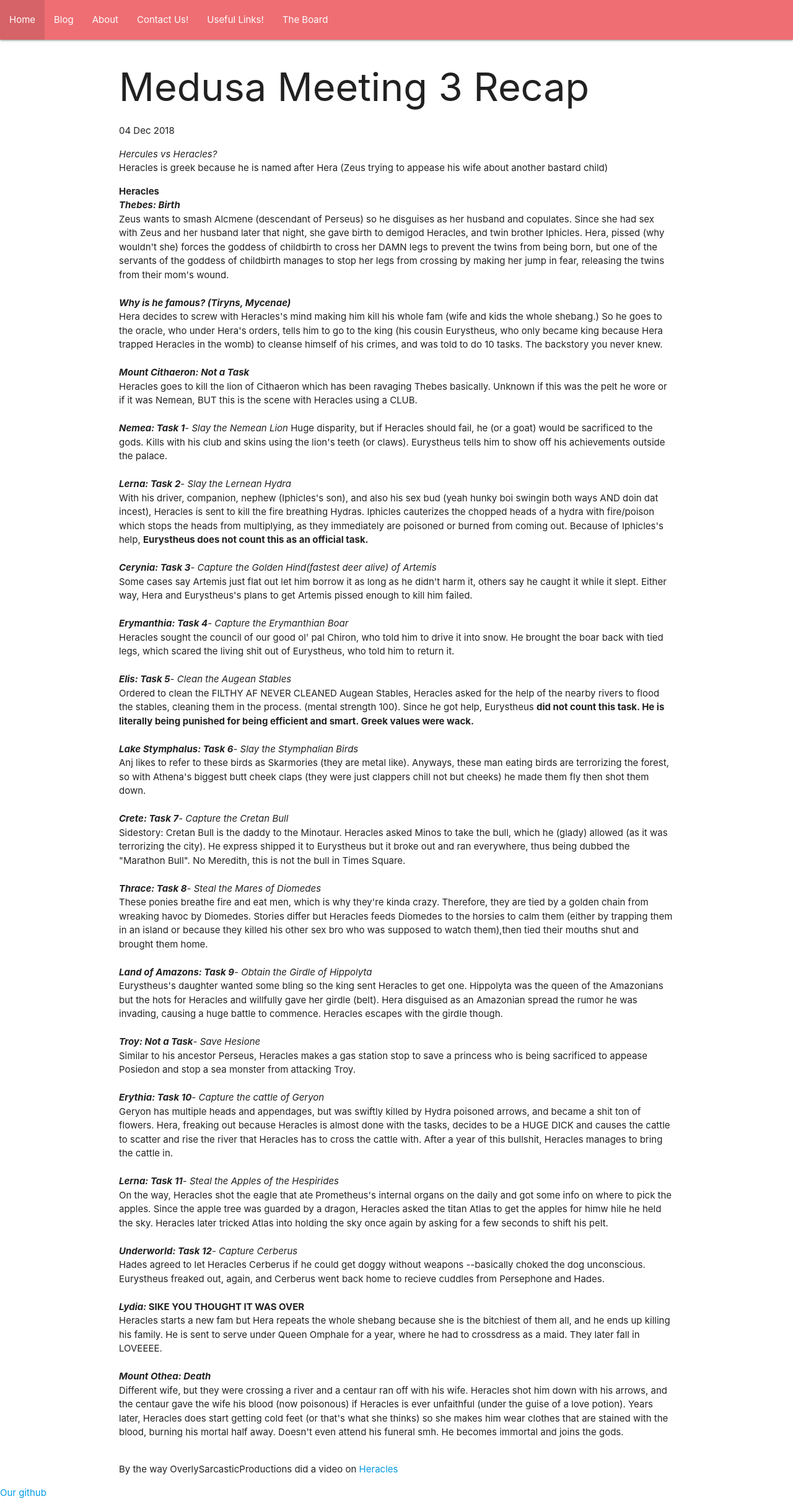
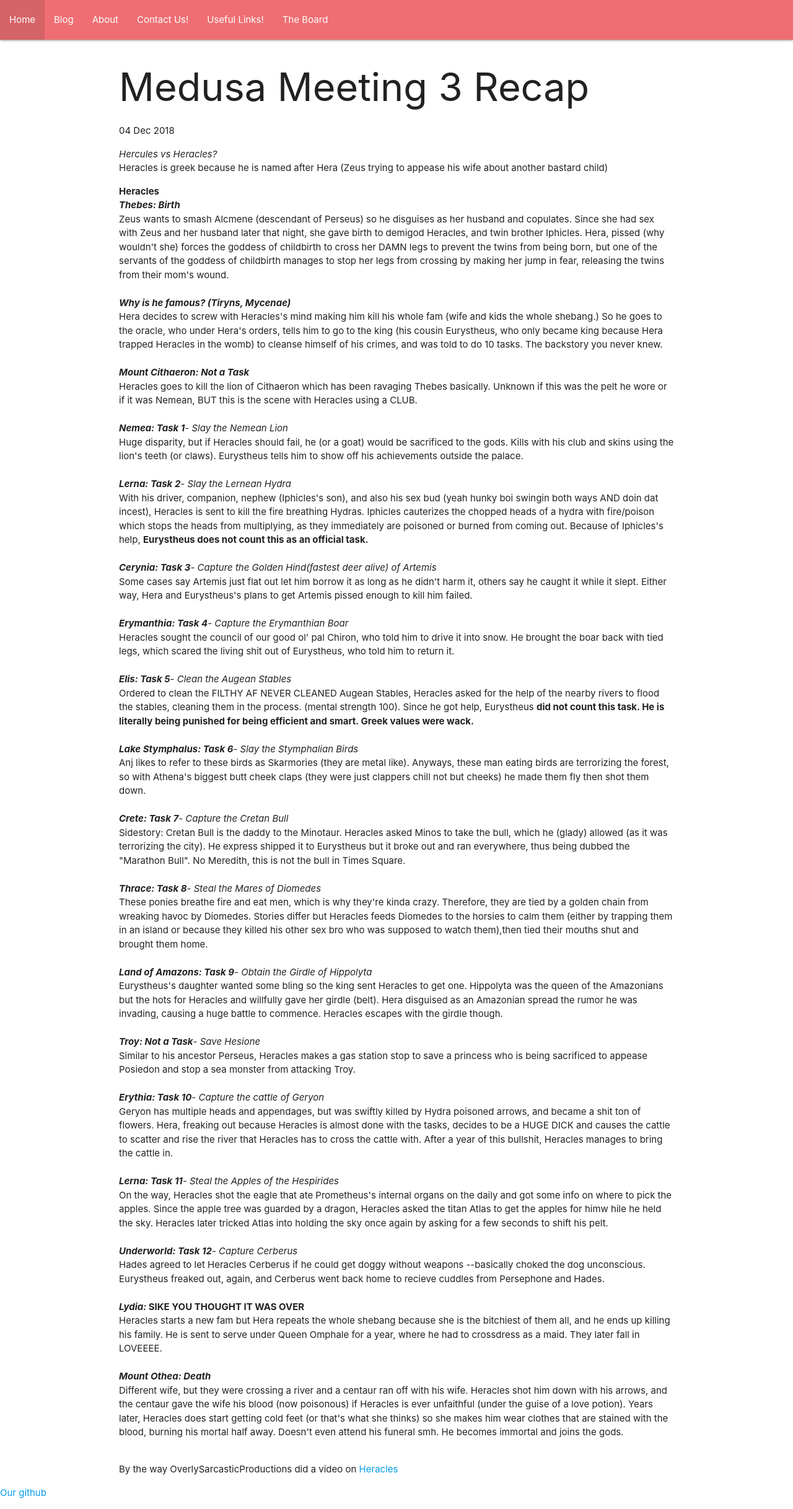
Before and after one commit to stuyCLC/stuyCLC.github.io, a Jekyll site: the page built from _posts/2018-12-4-Medusa-Meeting#3-recap.md, in a window 1280 px wide. Shown: the whole page at 62% size. Built offline with Jekyll 4.4.1, drawn with Linux system fonts in a browser that asks for light colours.

```diff
--- a/_posts/2018-12-4-Medusa-Meeting#3-recap.md
+++ b/_posts/2018-12-4-Medusa-Meeting#3-recap.md
@@ -8,7 +8,7 @@ title: Medusa Meeting 3 Recap
     <li> <i> <b>Thebes: Birth </b> </i><br> Zeus wants to smash Alcmene (descendant of Perseus) so he disguises as her husband and copulates. Since she had sex with Zeus and her husband later that night, she gave birth to demigod Heracles, and twin brother Iphicles. Hera, pissed (why wouldn't she) forces the goddess of childbirth to cross her DAMN legs to prevent the twins from being born, but one of the servants of the goddess of childbirth manages to stop her legs from crossing by making her jump in fear, releasing the twins from their mom's wound. </li>
    <br> <b> <i> Why is he famous? (Tiryns, Mycenae) </i></b><br> Hera decides to screw with Heracles's mind making him kill his whole fam (wife and kids the whole shebang.) So he goes to the oracle, who under Hera's orders, tells him to go to the king (his cousin Eurystheus, who only became king because Hera trapped Heracles in the womb) to cleanse himself of his crimes, and was told to do 10 tasks. The backstory you never knew. <br>
     <br><li> <i> <b> Mount Cithaeron: Not a Task </b> </i><br> Heracles goes to kill the lion of Cithaeron which has been ravaging Thebes basically. Unknown if this was the pelt he wore or if it was Nemean, BUT this is the scene with Heracles using a CLUB. </li>
-    <br><li> <i><b> Nemea: Task 1</b>- Slay the Nemean Lion </i> Huge disparity, but if Heracles should fail, he (or a goat) would be sacrificed to the gods. Kills with his club and skins using the lion's teeth (or claws). Eurystheus tells him to show off his achievements outside the palace. </li>
+    <br><li> <i><b> Nemea: Task 1</b>- Slay the Nemean Lion </i><br> Huge disparity, but if Heracles should fail, he (or a goat) would be sacrificed to the gods. Kills with his club and skins using the lion's teeth (or claws). Eurystheus tells him to show off his achievements outside the palace. </li>
     <br><li> <i> <b>Lerna: Task 2</b>- Slay the Lernean Hydra </i><br> With his driver, companion, nephew (Iphicles's son), and also his sex bud (yeah hunky boi swingin both ways AND doin dat incest), Heracles is sent to kill the fire breathing Hydras. Iphicles cauterizes the chopped heads of a hydra with fire/poison which stops the heads from multiplying, as they immediately are poisoned or burned from coming out. Because of Iphicles's help, <b> Eurystheus does not count this as an official task. </b> </li>
     <br><li> <i><b> Cerynia: Task 3</b>- Capture the Golden Hind(fastest deer alive) of Artemis </i><br> Some cases say Artemis just flat out let him borrow it as long as he didn't harm it, others say he caught it while it slept. Either way, Hera and Eurystheus's plans to get Artemis pissed enough to kill him failed. </li>
     <br><li> <i> <b>Erymanthia: Task 4</b>- Capture the Erymanthian Boar </i><br> Heracles sought the council of our good ol' pal Chiron, who told him to drive it into snow. He brought the boar back with tied legs, which scared the living shit out of Eurystheus, who told him to return it. </li>
```
